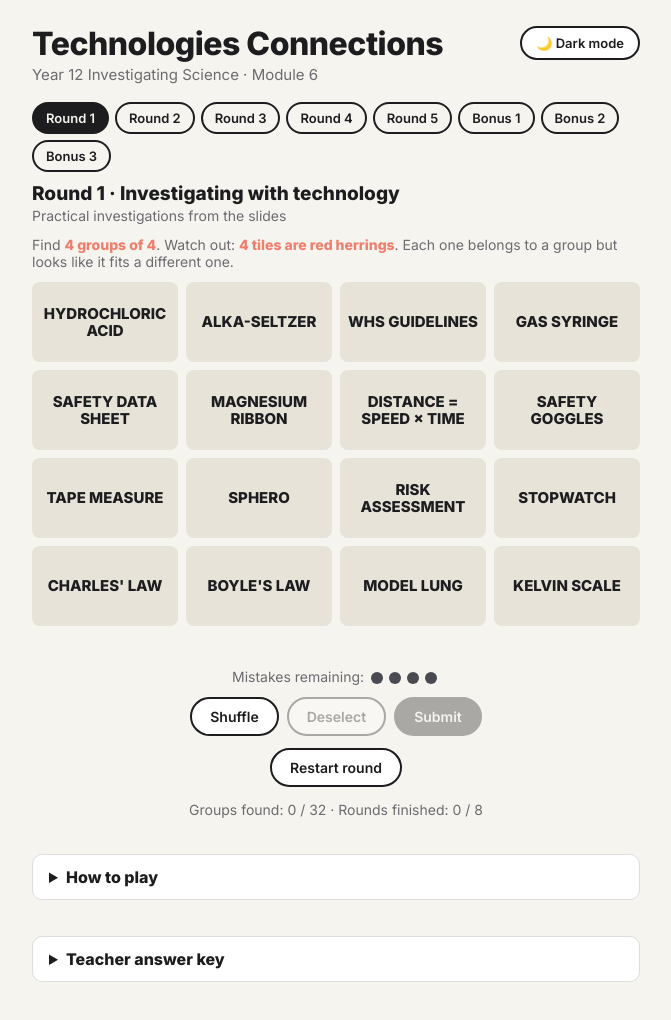
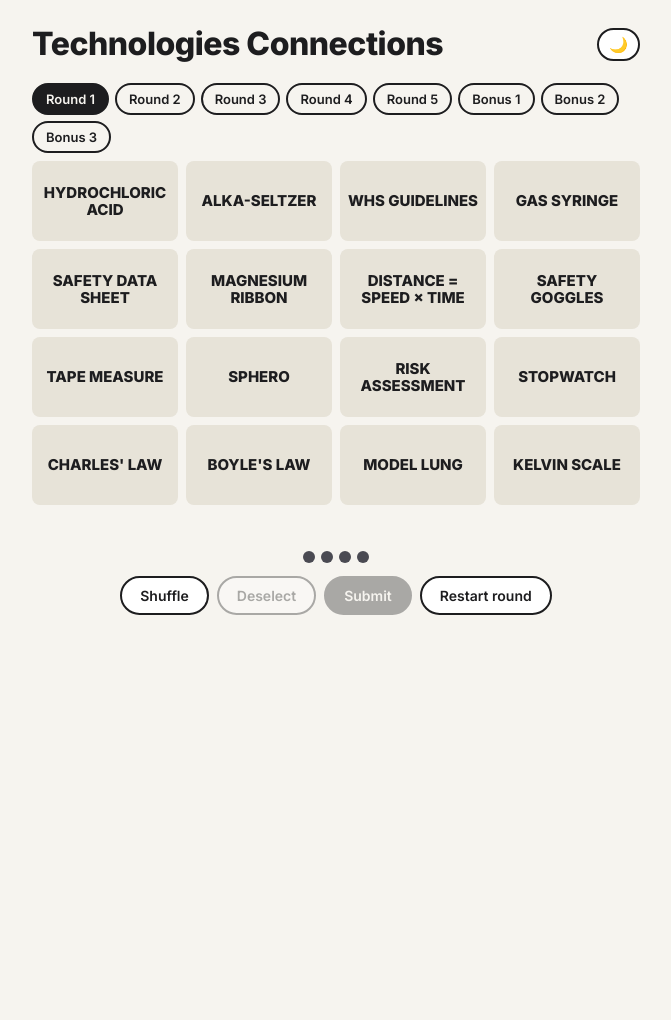
Before and after one commit to MrLamTeach/chemistry-lab, a plain HTML site: page investigating-science/m6-connections.html in a window 1280 px wide. Shown: the whole page, without its empty margins (304-975 px from the left). After the commit the page ends 800 px from the top, so only its background shows below. Drawn offline with Linux system fonts and the light colour scheme.

Commit message:
Clean layout: remove flashing solved bars, keep title, tiles and controls
Co-Authored-By: Claude Opus 5.5 <noreply@anthropic.com>
Claude-Session: https://claude.ai/code/session_014vMiaZwTYqkLiWVcKPjH9k

```diff
--- a/investigating-science/m6-connections.html
+++ b/investigating-science/m6-connections.html
@@ -18,8 +18,8 @@ html[data-theme="dark"] .tile.sel{color:#16171b}
 *{box-sizing:border-box}
 body{margin:0;font-family:Inter,system-ui,sans-serif;background:var(--bg);color:var(--ink)}
 .wrap{max-width:640px;margin:0 auto;padding:20px 16px 60px}
-header{display:flex;justify-content:space-between;align-items:flex-start;gap:12px}
-#themeBtn{border:2px solid var(--ink);background:var(--btn);color:var(--ink);border-radius:999px;padding:7px 14px;font:600 13px Inter,sans-serif;cursor:pointer;white-space:nowrap;margin-top:6px}
+header{display:flex;justify-content:space-between;align-items:center;gap:12px}
+#themeBtn{border:2px solid var(--ink);background:var(--btn);color:var(--ink);border-radius:999px;padding:5px 10px;font:600 15px Inter,sans-serif;cursor:pointer;white-space:nowrap;margin-top:4px}
 header h1{font-size:clamp(22px,4vw,32px);margin:4px 0 2px;font-weight:800;letter-spacing:-.5px}
 header p{margin:0;color:var(--muted);font-size:15px}
 .rounds{display:flex;flex-wrap:wrap;gap:6px;margin:18px 0 8px}
@@ -36,12 +36,12 @@ header p{margin:0;color:var(--muted);font-size:15px}
 .tile.sel{background:var(--tile-sel);color:#fff}
 .tile.shake{animation:shake .35s}
 @keyframes shake{0%,100%{transform:translateX(0)}25%{transform:translateX(-5px)}75%{transform:translateX(5px)}}
-.solved{color:#1d1d1f;border-radius:8px;padding:12px 10px;text-align:center;margin-bottom:8px;animation:pop .3s}
+.solved{color:#1d1d1f;border-radius:8px;padding:12px 10px;text-align:center;margin-bottom:8px}
 @keyframes pop{from{transform:scale(.96);opacity:.4}to{transform:scale(1);opacity:1}}
 .solved h3{margin:0 0 3px;font-size:15px;text-transform:uppercase;font-weight:800}
 .solved .words{font-size:14px;font-weight:600}
 .solved .why{font-size:13px;margin-top:6px;font-weight:400;opacity:.9}
-.herrings{color:#1d1d1f;background:var(--herring);border-radius:8px;padding:12px;margin-bottom:8px;animation:pop .3s}
+.herrings{color:#1d1d1f;background:var(--herring);border-radius:8px;padding:12px;margin-bottom:8px}
 .herrings h3{margin:0 0 6px;text-align:center;text-transform:uppercase;font-size:15px}
 .herrings ul{margin:0;padding-left:18px;font-size:13.5px}
 .herrings li{margin:4px 0}
@@ -68,17 +68,11 @@ summary{font-weight:700;cursor:pointer}
 <body>
 <div class="wrap">
 <header>
-  <div>
-    <h1>Technologies Connections</h1>
-    <p>Year 12 Investigating Science · Module 6</p>
-  </div>
+  <h1>Technologies Connections</h1>
   <button id="themeBtn" aria-label="Toggle light and dark mode"></button>
 </header>
 
 <div class="rounds" id="rounds"></div>
-<div class="round-title" id="roundTitle"></div>
-<p class="round-sub" id="roundSub"></p>
-<div class="info">Find <b>4 groups of 4</b>. Watch out: <b>4 tiles are red herrings</b>. Each one belongs to a group but looks like it fits a different one.</div>
 
 <div id="solvedArea"></div>
 <div class="grid" id="grid"></div>
@@ -88,27 +82,11 @@ summary{font-weight:700;cursor:pointer}
   <button id="shuffleBtn">Shuffle</button>
   <button id="clearBtn">Deselect</button>
   <button id="submitBtn" class="primary">Submit</button>
-</div>
-<div class="controls">
   <button id="resetBtn">Restart round</button>
   <button id="nextBtn" style="display:none">Next round →</button>
 </div>
-<div class="score" id="score"></div>
 
-<details>
-  <summary>How to play</summary>
-  <div class="howto">
-    <p>Pick four tiles you think share a connection and press <b>Submit</b>. Get it right and the group locks in with its link to the unit. You can make <b>4 mistakes</b> per round.</p>
-    <p>“One away…” means three of your four belong together.</p>
-    <p>Each round has <b>4 red herrings</b> (marked 🐟 once solved). Each one belongs to one group but looks like it fits another, so there may seem to be five tiles for a group. Work out which group can't be completed without that tile.</p>
-    <p><b>Discussion idea:</b> after each round, ask students to explain where each red herring really belongs and why it looked like it fitted somewhere else.</p>
-  </div>
-</details>
 
-<details>
-  <summary>Teacher answer key</summary>
-  <div class="key" id="key"></div>
-</details>
 </div>
 
 <script>
@@ -315,8 +293,6 @@ function solvedHTML(gi,full){
 function render(){
   const S=state[r], R=ROUNDS[r];
   renderTabs();
-  $("roundTitle").textContent=R.title;
-  $("roundSub").textContent=R.sub;
   let html=S.solved.map(gi=>solvedHTML(gi)).join("");
   if(S.over){
     R.groups.forEach((g,gi)=>{if(!S.solved.includes(gi))html+=solvedHTML(gi)});
@@ -333,7 +309,7 @@ function render(){
       grid.appendChild(b);
     });
   }
-  $("lives").innerHTML="Mistakes remaining: "+Array.from({length:MAX_MISTAKES},(_,i)=>`<span class="dot ${i<S.mistakes?'lost':''}"></span>`).join("");
+  $("lives").innerHTML=Array.from({length:MAX_MISTAKES},(_,i)=>`<span class="dot ${i<S.mistakes?'lost':''}"></span>`).join("");
   $("submitBtn").disabled=S.over||S.selected.length!==4;
   $("clearBtn").disabled=S.over||!S.selected.length;
   $("shuffleBtn").disabled=S.over;
@@ -341,9 +317,6 @@ function render(){
   if(S.over && !$("status").dataset.keep){
     $("status").textContent=S.won?(S.mistakes===0?"Perfect! No mistakes 🎉":"Solved! 🎉"):"Out of mistakes. Here are the answers.";
   }
-  const done=state.filter(s=>s.over);
-  const totalGroups=state.reduce((a,s)=>a+s.solved.length,0);
-  $("score").textContent=`Groups found: ${totalGroups} / ${ROUNDS.length*4} · Rounds finished: ${done.length} / ${ROUNDS.length}`;
 }
 
 function toggle(t){
@@ -386,12 +359,9 @@ $("shuffleBtn").onclick=()=>{shuffle(state[r].tiles);render()};
 $("resetBtn").onclick=()=>{state[r]=newState(r);$("status").textContent="";render()};
 $("nextBtn").onclick=()=>{r++;$("status").textContent="";render();window.scrollTo({top:0,behavior:"smooth"})};
 
-// Teacher key
-$("key").innerHTML=ROUNDS.map(R=>`<h4>${R.title}</h4><table>${R.groups.map((g,gi)=>`<tr><td><span class="swatch" style="background:${COLORS[gi]}"></span>${g.name}</td><td>${g.words.join(", ")}</td></tr>`).join("")}<tr><td><span class="swatch" style="background:var(--herring)"></span>Red herrings 🐟</td><td>${R.herrings.map(h=>`${h.word} (looks like ${h.tempts})`).join("; ")}</td></tr></table>`).join("");
-
 function setTheme(t){
   document.documentElement.dataset.theme=t;
-  $("themeBtn").textContent=t==="dark"?"☀️ Light mode":"🌙 Dark mode";
+  $("themeBtn").textContent=t==="dark"?"☀️":"🌙";
   try{localStorage.setItem("m6-theme",t)}catch(e){}
 }
 let saved=null; try{saved=localStorage.getItem("m6-theme")}catch(e){}
```
